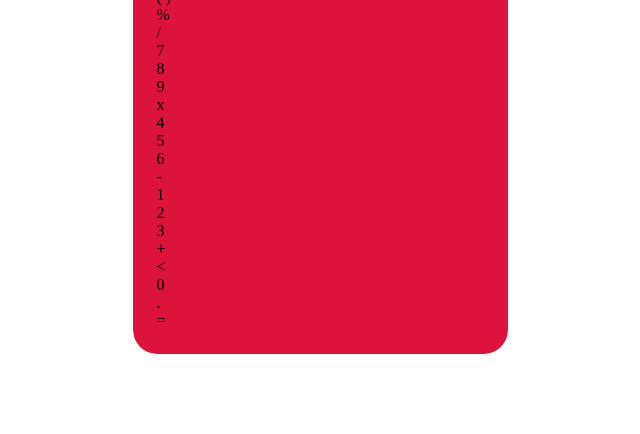
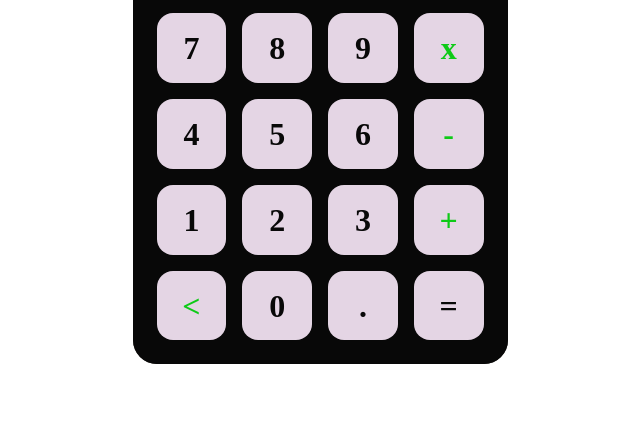
Before and after one commit to Ayeshwery/calculator, a plain HTML site: page index.html in a window 1280 px wide. Shown: the part 366-800 px from the top of the page, without its empty margins (320-960 px from the left). Drawn offline with Linux system fonts and the light colour scheme.

Commit message:
styling part

```diff
--- a/index.html
+++ b/index.html
@@ -16,15 +16,15 @@
                 </div>
             </div>
             <div class="keys">
-                <div data-key="clear" class="key action">
+                <div data-key="clear" class="key opertoins">
                     <span>AC</span>
                 </div>
 
-                <div data-key="brackets" class="key action">
+                <div data-key="brackets" class="key opertoins">
                     <span>( )</span>
                 </div>
 
-                <div data-key="mode" class="key action">
+                <div data-key="mode" class="key opertoins">
                     <span>%</span>
                 </div>
 
@@ -32,15 +32,15 @@
                     <span>/</span>
                 </div>
 
-                <div data-key="7" class="key action">
+                <div data-key="7" class="key ">
                     <span>7</span>
                 </div>
 
-                <div data-key="8" class="key action">
+                <div data-key="8" class="key">
                     <span>8</span>
                 </div>
 
-                <div data-key="9" class="key action">
+                <div data-key="9" class="key ">
                     <span>9</span>
                 </div>
 
@@ -48,15 +48,15 @@
                     <span>x</span>
                 </div>
 
-                <div data-key="4" class="key action">
+                <div data-key="4" class="key ">
                     <span>4</span>
                 </div>
 
-                <div data-key="5" class="key action">
+                <div data-key="5" class="key ">
                     <span>5</span>
                 </div>
 
-                <div data-key="6" class="key action">
+                <div data-key="6" class="key">
                     <span>6</span>
                 </div>
 
@@ -64,15 +64,15 @@
                     <span>-</span>
                 </div>
 
-                <div data-key="1" class="key action">
+                <div data-key="1" class="key ">
                     <span>1</span>
                 </div>
 
-                <div data-key="2" class="key action">
+                <div data-key="2" class="key ">
                     <span>2</span>
                 </div>
 
-                <div data-key="3" class="key action">
+                <div data-key="3" class="key ">
                     <span>3</span>
                 </div>
 
--- a/main.css
+++ b/main.css
@@ -14,7 +14,7 @@
 }
 
 .calculator{
-    background-color: bisque;
+    background-color: rgb(49, 45, 39);
     width: 100%;
     max-width: 375px;
     min-height: 640px;
@@ -58,7 +58,46 @@
 }
 
 .keys{
-    background-color: crimson;
+    background-color: rgb(8, 8, 8);
     padding: 1.5rem;
-    border-radius: 1.5rem 1.5rem ;
+    border-radius: 1.5rem 1.5rem 0 0 ;
+    display: grid;
+    grid-template-columns: repeat(4, 1fr);
+    grid-template-rows: repeat(5,1fr);
+    grid-gap:1rem;
+    box-shadow: 0px -2px 16px rebeccapurple(0,0,0,0,0.2);
+
 }
+.keys .key{
+    position: relative;
+    cursor: pointer;
+    display: block;
+    height: 0;
+    padding-top: 100%;
+    background-color: rgb(228, 213, 228);
+    border-radius: 1rem;
+    user-select: none;
+}
+
+.keys .key span{
+    position: absolute;
+    top: 50%;
+    left: 50%;
+    transform: translate(-50%, -50%);
+
+    font-size: 2rem;
+    font-weight: 700;
+    color: rgb(8, 8, 8);
+}
+
+.keys .key:hover{
+    box-shadow: inset 0px 0px 8px cornflowerblue;
+}
+
+.keys .key.opertoins span{
+    color: blue;
+}
+
+.keys .key.action span{
+    color: rgb(14, 202, 23);
+}
```
